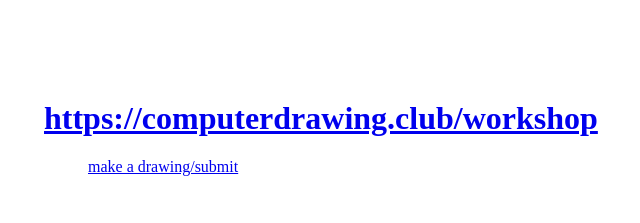
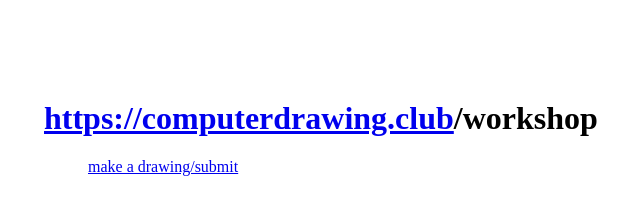
Before and after one commit to strauhal/computerdrawing.club, a plain HTML site: page workshop.html in a window 1280 px wide. Shown: the top 223 px of the page, without its empty margins (56-696 px from the left). Drawn offline with Linux system fonts and the light colour scheme; a script that the page names is missing.

Commit message:
å∆ˆøß∂ƒ

```diff
--- a/workshop.html
+++ b/workshop.html
@@ -21,7 +21,7 @@
 
 <body>
 
-	<a href="https://computerdrawing.club/workshop/"><h1>https://computerdrawing.club/workshop</h1></a>
+	<a href="https://computerdrawing.club//"><h1>https://computerdrawing.club</a>/workshop</h1>
 
 	<ht><p>
 			&nbsp;&nbsp;&nbsp;&nbsp;&nbsp;&nbsp;&nbsp;&nbsp;&nbsp;&nbsp;
```
